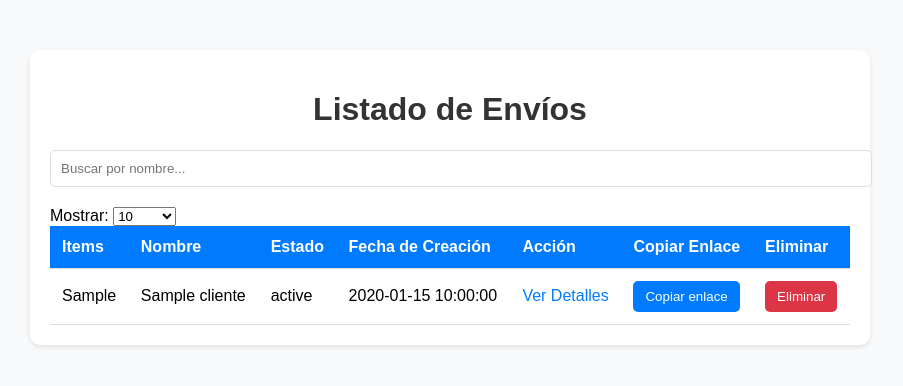
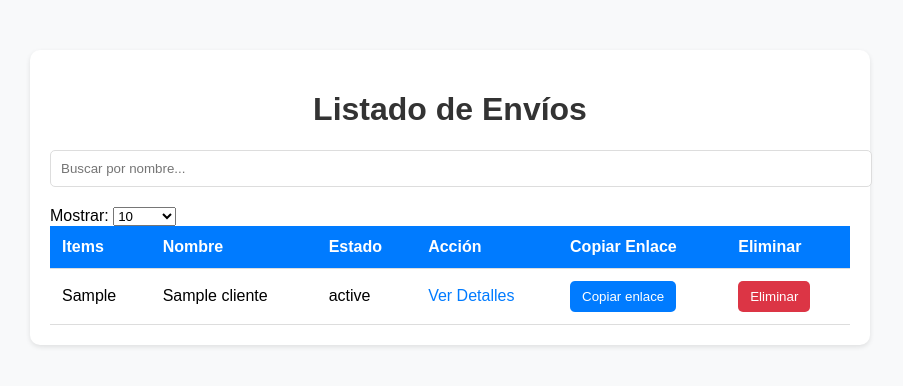
Before and after one commit to corporacionprintec/printec_envios, a PHP site: page /php/listado_envios.php in a window 1280 px wide. Shown: the top 386 px of the page, without its empty margins (190-1093 px from the left). Run offline with PHP 8.4, Linux system fonts and the light colour scheme; tables that the repository leaves empty or names only in its code hold one stand-in row (values such as "Sample post").

Commit message:
proyeccion43

```diff
--- a/php/listado_envios.php
+++ b/php/listado_envios.php
@@ -98,6 +98,11 @@ if (!$result) {
         .enviado {
             color: green;
             font-weight: bold;
+        }
+
+        /* Ocultar la columna de Fecha de Creación */
+        th:nth-child(4), td:nth-child(4) {
+            display: none;
         }
 
         /* Media queries para ajustar el diseño en pantallas pequeñas */
@@ -201,7 +206,7 @@ if (!$result) {
                     <th>Items</th>
                     <th>Nombre</th>
                     <th>Estado</th>
-                    <th>Fecha de Creación</th>
+                    <th>Fecha de Creación</th> <!-- La columna sigue presente -->
                     <th>Acción</th>
                     <th>Copiar Enlace</th>
                     <th>Eliminar</th>
@@ -229,8 +234,7 @@ if (!$result) {
                         echo "<td>" . $item . "</td>";
                         echo "<td>" . $nombre . "</td>";
                         echo '<td class="' . $estadoClass . '">' . $estado . '</td>'; // Aplicar clase al estado
-                        echo "<td>" . $fecha_creacion . "</td>";
-                        // Cambiar el enlace a ver_pedido.html con la URL correcta
+                        echo "<td>" . $fecha_creacion . "</td>"; // Mantener la columna en el código pero oculta por CSS
                         echo '<td><a href="' . $urlVerDetalles . '">Ver Detalles</a></td>';
                         echo '<td><input type="hidden" id="link_' . $item . '" value="' . $urlConfirmacion . '">
                         <button class="copy-btn" onclick="copyToClipboard(\'link_' . $item . '\')">Copiar enlace</button></td>';
```
